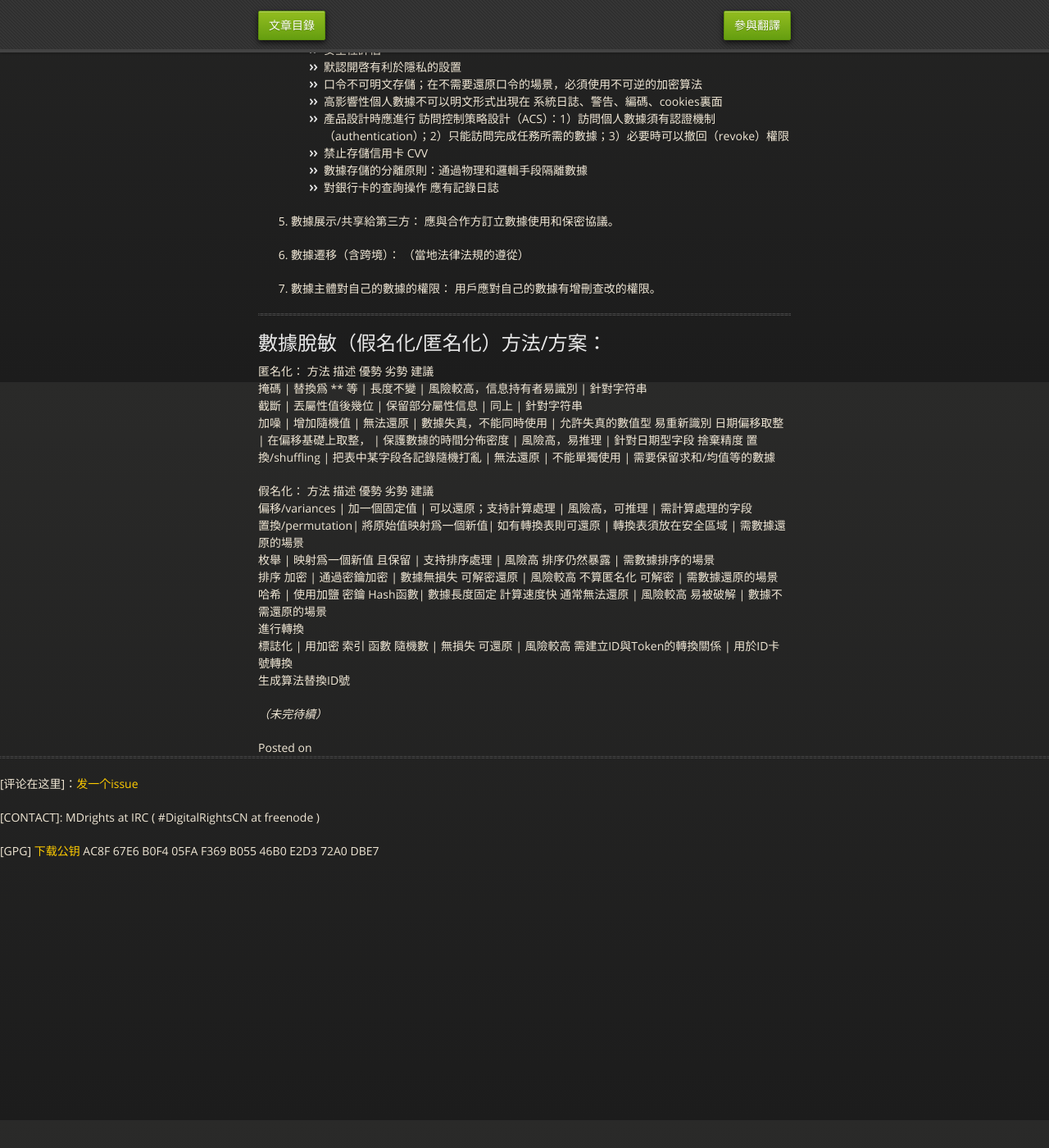
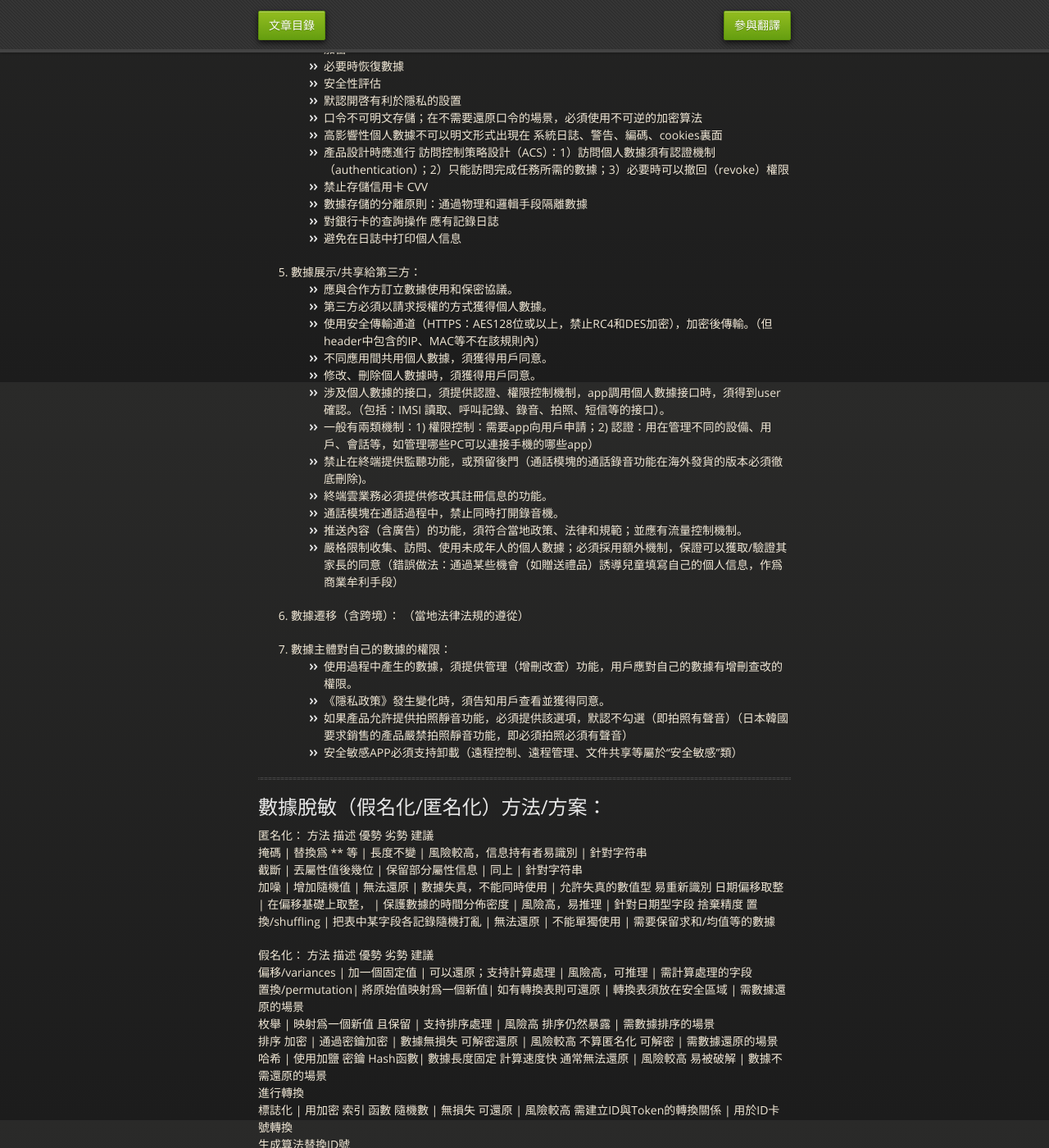
Before and after one commit to mdrights/os-observe, a Jekyll site: the page built from _posts/2017-05-30-隱私保護技術和規範-學習筆記-1.md, in a window 1280 px wide and 1400 px high, scrolled down 2234 px. Shown: the whole window at 82% size. Built offline with Jekyll 4.4.1, drawn with Linux system fonts in a browser that asks for light colours; before the commit the page ends 3322 px from its top, so only the background shows below that; some of the changed text lies outside the part shown.

Commit message:
continue this post

```diff
--- a/_posts/2017-05-30-隱私保護技術和規範-學習筆記.md
+++ b/_posts/2017-05-30-隱私保護技術和規範-學習筆記-1.md
@@ -2,10 +2,11 @@
 date: 2017-05-30
 ---
 
-
 ## 隱私保護技術和規範——學習筆記
 
 > 平時，當我們談論和鑽研網絡隱私的時候，我們通常是從用戶/消費者的角度來進行的（比如怎樣防止自己的個人信息被網絡的另一端悄悄地竊取）。然鵝，我們也應該從產品的角度來談論網絡隱私，好的產品應該是能充分**尊重**用戶提交過來的個人信息，並自律地處理之。筆者有幸學習到一系列 _產品的隱私設計規範和技術_，趕緊與社區們分享。用戶/消費者們瞭解、掌握這些知識，也有利於對產品設計/開發者進行監督，及時維護自己的權益。After all，用戶應該對自己的電腦/手機/設備 享用完全的自主權。
+
+_（如下面表格格式不美觀，可到[這裏](https://github.com/mdrights/Digital-rights)查看:)_
 
 ### 概念：
 
@@ -108,15 +109,30 @@ date: 2017-05-30
 	- 禁止存儲信用卡 CVV
 	- 數據存儲的分離原則：通過物理和邏輯手段隔離數據
 	- 對銀行卡的查詢操作 應有記錄日誌
+	- 避免在日誌中打印個人信息
 
 5. 數據展示/共享給第三方：
-	應與合作方訂立數據使用和保密協議。
+	- 應與合作方訂立數據使用和保密協議。
+	- 第三方必須以請求授權的方式獲得個人數據。
+	- 使用安全傳輸通道（HTTPS：AES128位或以上，禁止RC4和DES加密），加密後傳輸。（但header中包含的IP、MAC等不在該規則內）
+	- 不同應用間共用個人數據，須獲得用戶同意。
+	- 修改、刪除個人數據時，須獲得用戶同意。
+	- 涉及個人數據的接口，須提供認證、權限控制機制，app調用個人數據接口時，須得到user確認。（包括：IMSI 讀取、呼叫記錄、錄音、拍照、短信等的接口）。
+	- 一般有兩類機制：1) 權限控制：需要app向用戶申請；2) 認證：用在管理不同的設備、用戶、會話等，如管理哪些PC可以連接手機的哪些app）
+	- 禁止在終端提供監聽功能，或預留後門（**通話模塊的通話錄音功能在海外發貨的版本必須徹底刪除**)。
+	- 終端雲業務必須提供修改其註冊信息的功能。
+	- 通話模塊在通話過程中，禁止同時打開錄音機。
+	- 推送內容（含廣告）的功能，須符合當地政策、法律和規範；並應有流量控制機制。
+	- 嚴格限制收集、訪問、使用未成年人的個人數據；必須採用額外機制，保證可以獲取/驗證其家長的同意（錯誤做法：通過某些機會（如贈送禮品）誘導兒童填寫自己的個人信息，作爲商業牟利手段）
 
 6. 數據遷移（含跨境）：
 	（當地法律法規的遵從）
 
 7. 數據主體對自己的數據的權限：
-	用戶應對自己的數據有增刪查改的權限。
+	- 使用過程中產生的數據，須提供管理（增刪改查）功能，用戶應對自己的數據有增刪查改的權限。
+	- 《隱私政策》發生變化時，須告知用戶查看並獲得同意。
+	- 如果產品允許提供拍照靜音功能，必須提供該選項，默認不勾選（即拍照有聲音）（日本韓國要求銷售的產品嚴禁拍照靜音功能，即必須拍照必須有聲音）
+	- 安全敏感APP必須支持卸載（遠程控制、遠程管理、文件共享等屬於“安全敏感”類）
 
 <hr>
 
@@ -145,4 +161,5 @@ date: 2017-05-30
 標誌化		| 用加密 索引 函數 隨機數	| 無損失 可還原		| 風險較高 需建立ID與Token的轉換關係	| 用於ID卡號轉換
 		  生成算法替換ID號
 
-_（未完待續）_
+
+_(待續，見本學習筆記-2）_
```
